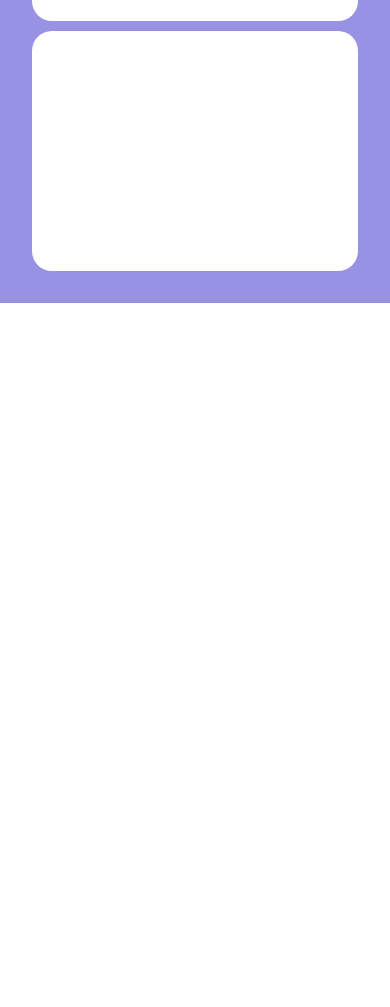
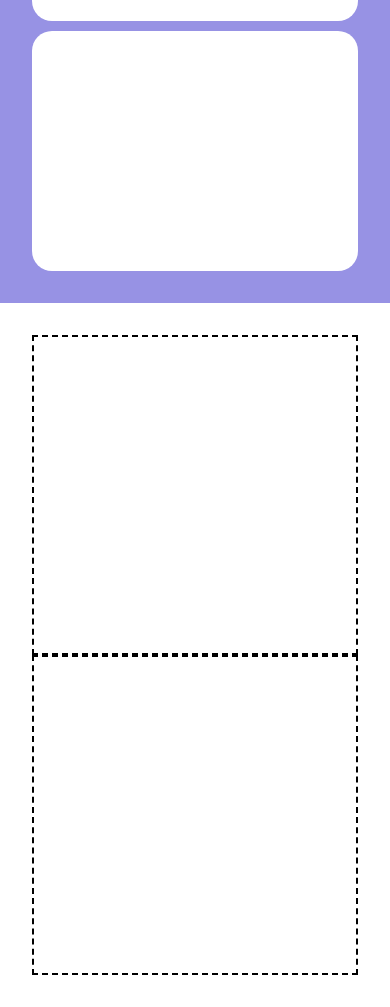
Before and after one commit to Gianmarco-Leone/htmlcss-responsive-layout, a plain HTML site: page index.html in a window 390 px wide. Shown: the part 4595-5602 px from the top of the page. Before the commit the page ends 4898 px from the top, so only its background shows below. Drawn offline with Linux system fonts and the light colour scheme.

Commit message:
add section 5

```diff
--- a/css/mediaquery.css
+++ b/css/mediaquery.css
@@ -45,7 +45,17 @@
         flex-direction: column;
     }
 
-        .benefits .row .card {
-            width: 100%;
-        }
+    .benefits .row .card {
+        width: 100%;
+    }
+
+    /* SEZIONE 5 */
+    .about-us .row {
+        flex-direction: column;
+    }
+
+    .about-us .main-col,
+    .about-us .side-col {
+        width: 100%;
+    }
 }
--- a/css/style.css
+++ b/css/style.css
@@ -79,3 +79,22 @@ header .nav-col {
 .benefits .card {
     background-color: #FFF;
 }
+
+/* SEZIONE 5 */
+.about-us .row {
+    padding: 2rem 0;
+}
+
+.about-us .main-col {
+    width: 80%;
+    /* debug */
+    border: 2px dashed black;
+    height: 20rem;
+}
+
+.about-us .side-col {
+    width: 20%;
+    /* debug */
+    border: 2px dashed black;
+    height: 20rem;
+}
--- a/index.html
+++ b/index.html
@@ -88,6 +88,17 @@
 		</section>
 		<!-- FINE QUARTA SEZIONE -->
 
+		<!-- INIZIO QUINTA SEZIONE - ABOUT US -->
+		<section class="about-us">
+			<div class="container">
+				<div class="row">
+					<div class="main-col"></div>
+					<div class="side-col"></div>
+				</div>
+			</div>
+		</section>
+		<!-- FINE QUINTA SEZIONE -->
+
 	</main>
 	<!-- FINE MAIN -->
 
```
